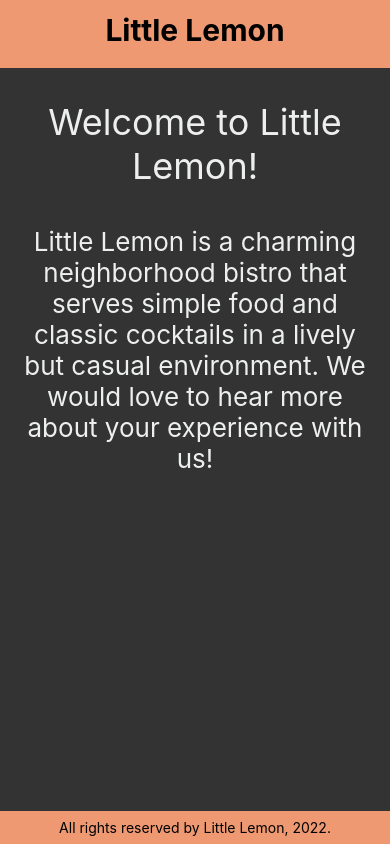
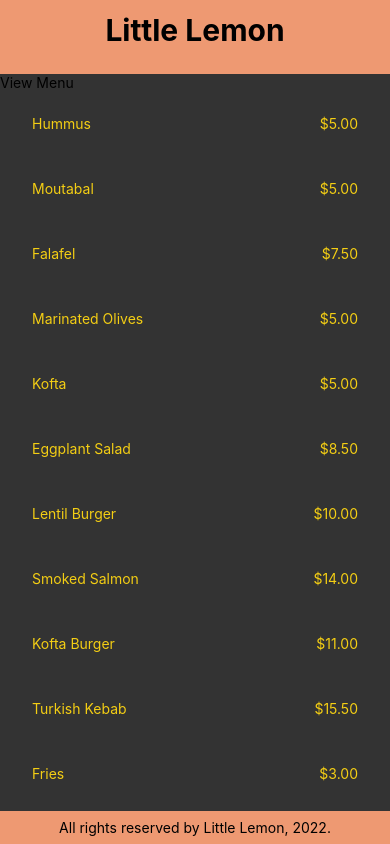
Before and after one commit to luvicsoura/coursera-react-little-lemon, a React Native app: screen / in a window 390 px wide. Built offline with nearby package versions, Linux system fonts and the light colour scheme.

Commit message:
Week 2: Renger a large list using FlatList

```diff
--- a/App.tsx
+++ b/App.tsx
@@ -1,15 +1,15 @@
 import { StatusBar } from 'expo-status-bar';
 import { StyleSheet, View } from 'react-native';
+import { LittleLemonFooter } from './components/LittleLemonFooter';
 import { LittleLemonHeader } from './components/LittleLemonHeader';
-import { LittleLemonFooter } from './components/LittleLemonFooter';
-import { WelcomeView } from './components/WelcomeView';
+import { MenuItems } from './components/MenuItems';
 
 export default function App() {
   return (
     <View style={styles.container}>
       <View style={{flex: 1}}>
         <LittleLemonHeader/>
-        <WelcomeView/>
+        <MenuItems/>
       </View>
       <LittleLemonFooter/>
       <StatusBar style="auto" />
--- /dev/null
+++ b/components/MenuItems.tsx
@@ -0,0 +1,76 @@
+import { FlatList, FlatListProps, StyleSheet, Text, View } from 'react-native';
+
+type MenuItem = {
+	name: string;
+	price: string;
+	id: string;
+};
+
+const menuItemsToDisplay: MenuItem[] = [
+	{ name: 'Hummus', price: '$5.00', id: '1A' },
+	{ name: 'Moutabal', price: '$5.00', id: '2B' },
+	{ name: 'Falafel', price: '$7.50', id: '3C' },
+	{ name: 'Marinated Olives', price: '$5.00', id: '4D' },
+	{ name: 'Kofta', price: '$5.00', id: '5E' },
+	{ name: 'Eggplant Salad', price: '$8.50', id: '6F' },
+	{ name: 'Lentil Burger', price: '$10.00', id: '7G' },
+	{ name: 'Smoked Salmon', price: '$14.00', id: '8H' },
+	{ name: 'Kofta Burger', price: '$11.00', id: '9I' },
+	{ name: 'Turkish Kebab', price: '$15.50', id: '10J' },
+	{ name: 'Fries', price: '$3.00', id: '11K' },
+	{ name: 'Buttered Rice', price: '$3.00', id: '12L' },
+	{ name: 'Bread Sticks', price: '$3.00', id: '13M' },
+	{ name: 'Pita Pocket', price: '$3.00', id: '14N' },
+	{ name: 'Lentil Soup', price: '$3.75', id: '15O' },
+	{ name: 'Greek Salad', price: '$6.00', id: '16Q' },
+	{ name: 'Rice Pilaf', price: '$4.00', id: '17R' },
+	{ name: 'Baklava', price: '$3.00', id: '18S' },
+	{ name: 'Tartufo', price: '$3.00', id: '19T' },
+	{ name: 'Tiramisu', price: '$5.00', id: '20U' },
+	{ name: 'Panna Cotta', price: '$5.00', id: '21V' },
+];
+
+export function MenuItems() {
+	return (
+		<View style={menuStyles.container}>
+			<Text>View Menu</Text>
+			<FlatList
+				data={menuItemsToDisplay}
+				keyExtractor={keyExtractor}
+				renderItem={itemRenderer}
+			/>
+		</View>
+	);
+}
+
+const keyExtractor: FlatListProps<MenuItem>['keyExtractor'] = ({id}) => id;
+
+const itemRenderer: FlatListProps<MenuItem>['renderItem'] = ({ item }) => {
+	return <Item name={item.name} price={item.price} />;
+};
+
+function Item({ name, price}: Pick<MenuItem, 'name' | 'price'>) {
+	return (
+		<View style={menuStyles.itemContainer}>
+			<Text style={menuStyles.menuItemText}>{ name }</Text>
+			<Text style={menuStyles.menuItemText}>{ price }</Text>
+		</View>
+	)
+}
+
+const menuStyles = StyleSheet.create({
+	container: {
+		flex: 1,
+	},
+	itemContainer: {
+		display: 'flex',
+		flexDirection: 'row',
+		justifyContent: 'space-between',
+		paddingVertical: 24,
+		paddingHorizontal: 32,
+	},
+	menuItemText: {
+		color: '#F4CE14',
+	},
+
+});
```
